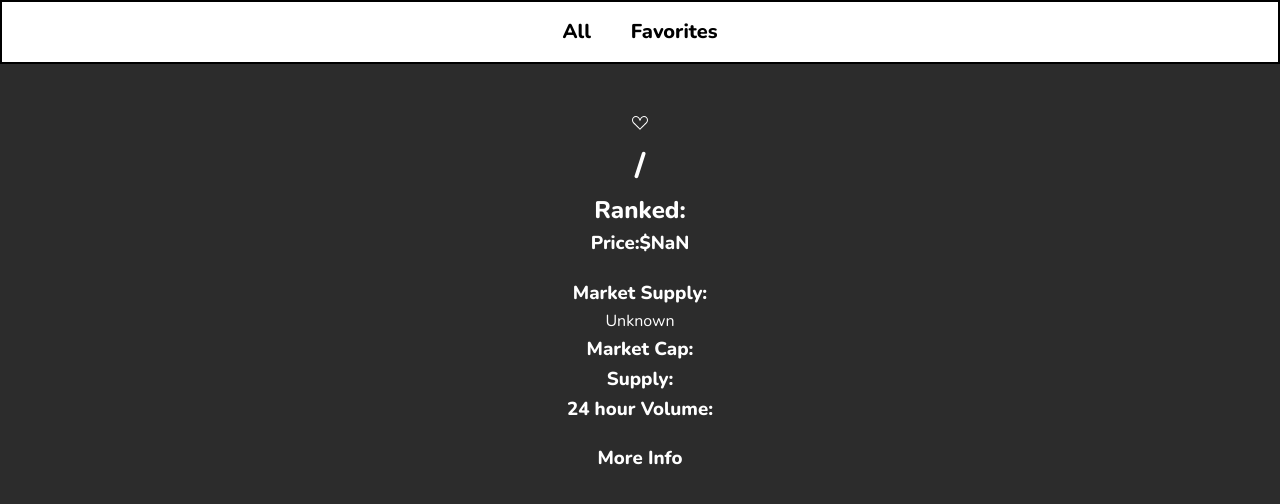
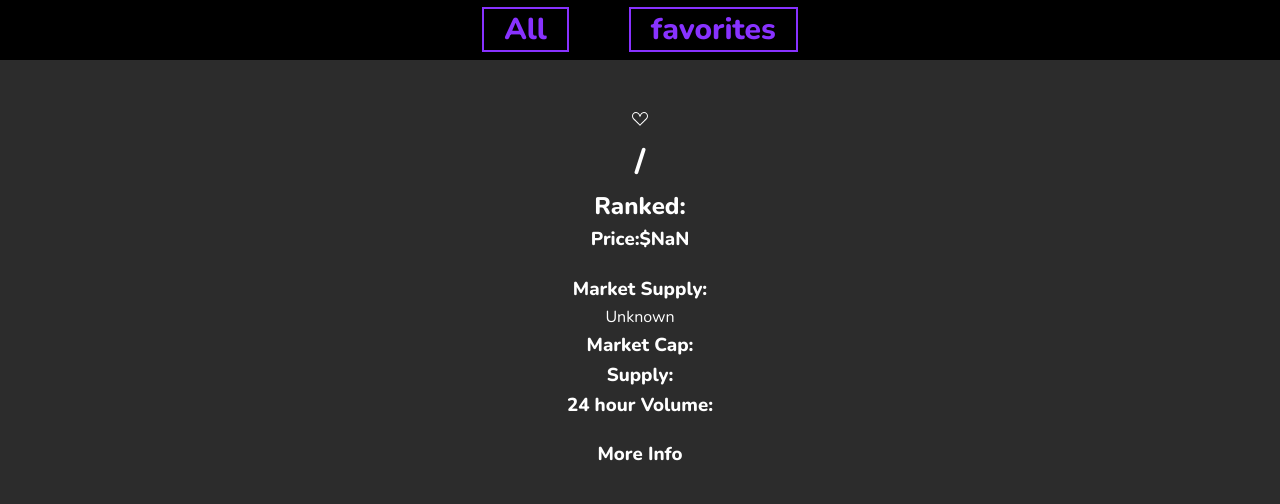
Before and after one commit to jonathanim/CryptoTracker, a React (Create React App) app: page /ticker/1 in a window 1280 px wide. Shown: the top 504 px of the page. Built offline with nearby package versions, Linux system fonts and the light colour scheme; no server answers.

Commit message:
added styles to navlinks

```diff
--- a/src/GlobalStyles.js
+++ b/src/GlobalStyles.js
@@ -36,9 +36,12 @@ table {
   margin: auto 50px;
 }
 
-
+.li-hover{
+  transition:.4s ease-in-out;
+}
 .li-hover:hover {
-  color: white;
+  color: lime;
+  font-weight:bold;
   background-color: "#8832ff"
 }
 .td-coins {
@@ -82,6 +85,7 @@ th.th-coins {
   cursor: pointer;
 }
 
+
 `;
 
 export default GlobalStyles;
@@ -94,11 +98,20 @@ export const CenterDiv = styled.div`
   margin: 20px auto;
 `;
 
+export const FlexDiv = styled.div`
+  max-width: 80%;
+  display: flex;
+  flex-wrap: wrap;
+  flex-grow: 1;
+  justify-content: space-between;
+  align-items: center;
+`;
+
 export const Container = styled.div`
   margin: 0 auto;
   padding: 0 50px;
   max-width: 1300px;
-  width: 100%;
+  width: 90%;
 
   @media (max-width: 400px) {
     padding: 0 10px;
--- /dev/null
+++ b/src/components/Card.js
@@ -0,0 +1,61 @@
+import React, { useState, useEffect } from "react";
+import { Link } from "react-router-dom";
+import styled from "styled-components";
+
+const CardWrapper = styled.div`
+  border: 2px solid #8832ff;
+  margin: 20px;
+  border-radius: 20px;
+  flex-direction: column;
+  justify-content: center;
+  align-items: center;
+  box-shadow: 4px 3px white;
+  transition: 0.3s ease-in-out;
+  &:hover {
+    background-color: white;
+    border: 2px solid white;
+    box-shadow: 2px 1px #8832ff;
+  }
+`;
+
+const StyledLink = styled(Link)`
+  color: #8832ff;
+  text-align: center;
+  font-size: 1.5rem;
+  font-weight: bold;
+  text-shadow: 1px 1px black;
+  text-decoration: none;
+  padding: 10px;
+  display: flex;
+`;
+
+const Card = ({ coinName }) => {
+  const [coinInfo, setCoinInfo] = useState({});
+
+  useEffect(() => {
+    fetchData(coinName);
+  }, []);
+
+  const fetchData = async (name) => {
+    let result = await fetch(`https://api.coincap.io/v2/assets/${name}`);
+    let data = await result.json();
+    console.log(data.data);
+    setCoinInfo(data.data);
+  };
+
+  if (coinInfo) {
+    return (
+      <CardWrapper>
+        <StyledLink to={`/ticker/${coinName}`}>
+          <div>
+            {coinInfo.name} / <span style={{ color: "orange" }}>Rank:</span>{" "}
+            {coinInfo.rank}
+          </div>
+        </StyledLink>
+      </CardWrapper>
+    );
+  }
+  return <div>Loading</div>;
+};
+
+export default Card;
--- a/src/components/Favorites.js
+++ b/src/components/Favorites.js
@@ -1,21 +1,22 @@
 import React, { useContext } from "react";
 import { CoinContext } from "../context/coinContext";
-import { Link } from "react-router-dom";
+
+import { CenterDiv, Container, FlexDiv } from "../GlobalStyles";
+import Card from "./Card";
 const Favorites = () => {
   const { favorite } = useContext(CoinContext);
 
+  console.log(favorite);
   return (
-    <div>
-      <ul>
-        {favorite.map((favItem) => {
-          return (
-            <li key={favItem}>
-              <Link to={`/ticker/${favItem}`}>{favItem}</Link>
-            </li>
-          );
-        })}
-      </ul>
-    </div>
+    <Container>
+      <CenterDiv>
+        <FlexDiv>
+          {favorite.map((coinName, i) => {
+            return <Card key={i} coinName={coinName}></Card>;
+          })}
+        </FlexDiv>
+      </CenterDiv>
+    </Container>
   );
 };
 
--- a/src/components/Header.js
+++ b/src/components/Header.js
@@ -11,35 +11,38 @@ const Nav = styled.div`
   justify-content: center;
   align-items: center;
   font-size: 20px;
-  background-color: white;
-  border: 2px solid black;
+  background-color: black;
+  color: #8832ff;
 `;
+
+const StyledH3 = styled.span`
+  font-weight: bold;
+  text-shadow: 1px 1px black;
+  color: #8832ff;
+  font-size: 3rem;
+  padding: 0 20px;
+  transition: 0.7s ease-in-out;
+  border: 2px solid #8832ff;
+  margin: 30px;
+  &:hover {
+    color: white;
+    border: 2px solid white;
+    border-radius: 15px;
+  }
+`;
+
+const StyledLink = styled(Link)``;
 
 const Header = () => {
   return (
     <Nav>
-      <Link
-        to="/"
-        style={{
-          textDecoration: "none",
-          padding: "20px 20px",
-          fontWeight: "bold",
-          color: "black",
-        }}
-      >
-        All
-      </Link>
-      <Link
-        to="/favorites"
-        style={{
-          textDecoration: "none",
-          padding: "20px 20px",
-          fontWeight: "bold",
-          color: "black",
-        }}
-      >
-        Favorites
-      </Link>
+      <StyledLink to="/" style={{ textDecoration: "none" }}>
+        <StyledH3>All</StyledH3>
+      </StyledLink>
+
+      <StyledLink to="/favorites" style={{ textDecoration: "none" }}>
+        <StyledH3>favorites</StyledH3>
+      </StyledLink>
     </Nav>
   );
 };
--- a/src/components/TopFive.js
+++ b/src/components/TopFive.js
@@ -18,7 +18,7 @@ const TopFive = () => {
     <Container>
       <CenterDiv>
         <SmallWrapper>
-          <h1>Top Five</h1>
+          <h1>{`TOP FIVE CRYPTO`}</h1>
           <ul style={{ listStyleType: "none" }}>
             {topFive.map((item, i) => {
               return (
```
